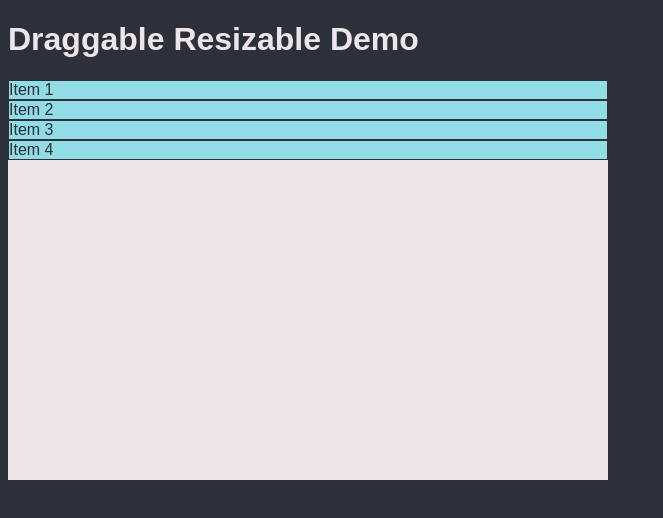
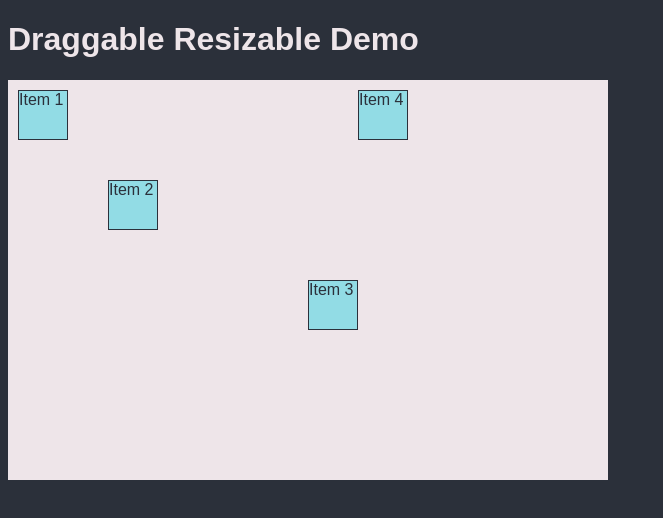
Before and after one commit to jpottruff-demos/angular-draggable-resizable-demo, an Angular app: page / in a window 1280 px wide. Shown: the top 518 px of the page, without its empty margins (0-663 px from the left). Built offline with nearby package versions, Linux system fonts and the light colour scheme.

Commit message:
adds initial positioning

```diff
--- a/src/app/app.component.css
+++ b/src/app/app.component.css
@@ -1,4 +1,6 @@
 .dragContainer {
+  position: relative;
+  box-sizing: border-box;
   height: 400px;
   width: 600px;
   background-color: #eee5e9;
--- a/src/app/app.component.ts
+++ b/src/app/app.component.ts
@@ -1,4 +1,5 @@
 import { Component } from '@angular/core';
+import { Item } from './item/item.component';
 
 @Component({
   selector: 'app-root',
@@ -8,10 +9,10 @@ import { Component } from '@angular/core';
 export class AppComponent {
   title = 'Draggable Resizable Demo';
 
-  items = [
-    {id: 1},
-    {id: 2},
-    {id: 3},
-    {id: 4},
+  items: Item[] = [
+    {id: 1, height: 50, width: 50, top: 10, left: 10},
+    {id: 2, height: 50, width: 50, top: 100, left: 100},
+    {id: 3, height: 50, width: 50, top: 200, left: 300},
+    {id: 4, height: 50, width: 50, top: 10, left: 350},
   ]
 }
--- a/src/app/item/item.component.css
+++ b/src/app/item/item.component.css
@@ -1,5 +1,7 @@
 .item {
+  position: absolute;
   border: 1px solid #2b303a;
+  box-sizing: border-box;
   color: #2b303a;
   background-color: #92dce5;
 }
--- a/src/app/item/item.component.html
+++ b/src/app/item/item.component.html
@@ -1,3 +1,7 @@
-<div class="item">
+<div class="item"
+    [style.width.px]="item.width"
+    [style.height.px]="item.height"
+    [style.transform]="'translate3d(' + item.left + 'px, ' + item.top + 'px,' + '0px)'"
+>
     Item {{item.id}}
 </div>
--- a/src/app/item/item.component.ts
+++ b/src/app/item/item.component.ts
@@ -2,7 +2,10 @@ import { Component, Input, OnInit } from '@angular/core';
 
 export interface Item {
   id: number,
-
+  width: number,
+  height: number,
+  top: number,
+  left: number
 }
 
 @Component({
```
